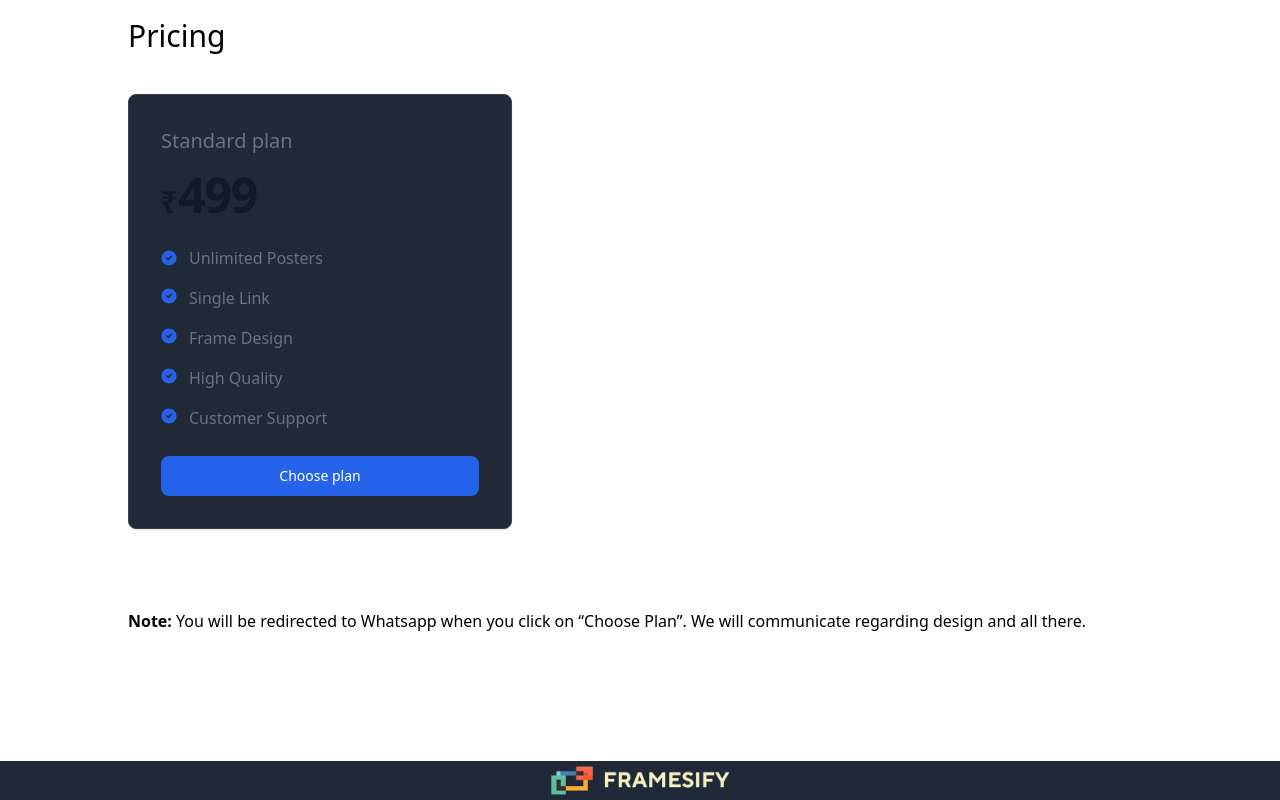
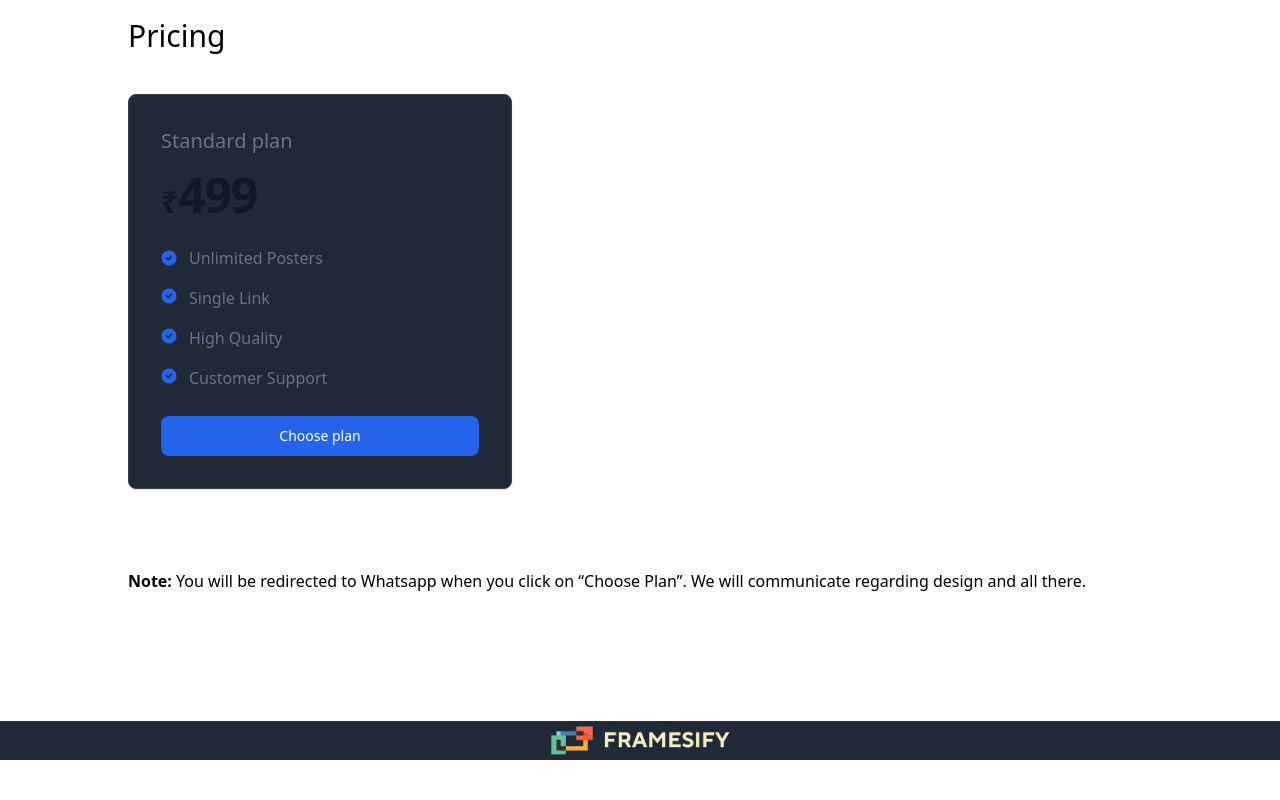
Before and after one commit to hadibinnoor/framesify-frontend, a React (Vite) app: page / in a window 1280 px wide. Shown: the part 3293-4093 px from the top of the page. After the commit the page ends 4053 px from the top, so only its background shows below. Built offline with nearby package versions, Linux system fonts and the light colour scheme.

Commit message:
Update Pricing.jsx

```diff
--- a/src/assets/Components/Pricing.jsx
+++ b/src/assets/Components/Pricing.jsx
@@ -43,7 +43,7 @@ const Pricing = ({ pricingRef }) => {
                 Single Link
               </h2>
             </li>
-            <li className="flex">
+{/*             <li className="flex">
               <svg
                 className="flex-shrink-0 w-4 h-4 text-blue-600 dark:text-blue-500"
                 aria-hidden="true"
@@ -56,7 +56,7 @@ const Pricing = ({ pricingRef }) => {
               <h2 className="text-base font-normal leading-tight text-gray-500 dark:text-gray-400 ms-3">
                 Frame Design
               </h2>
-            </li>
+            </li> */}
             <li className="flex">
               <svg
                 className="flex-shrink-0 w-4 h-4 text-blue-600 dark:text-blue-500"
```
